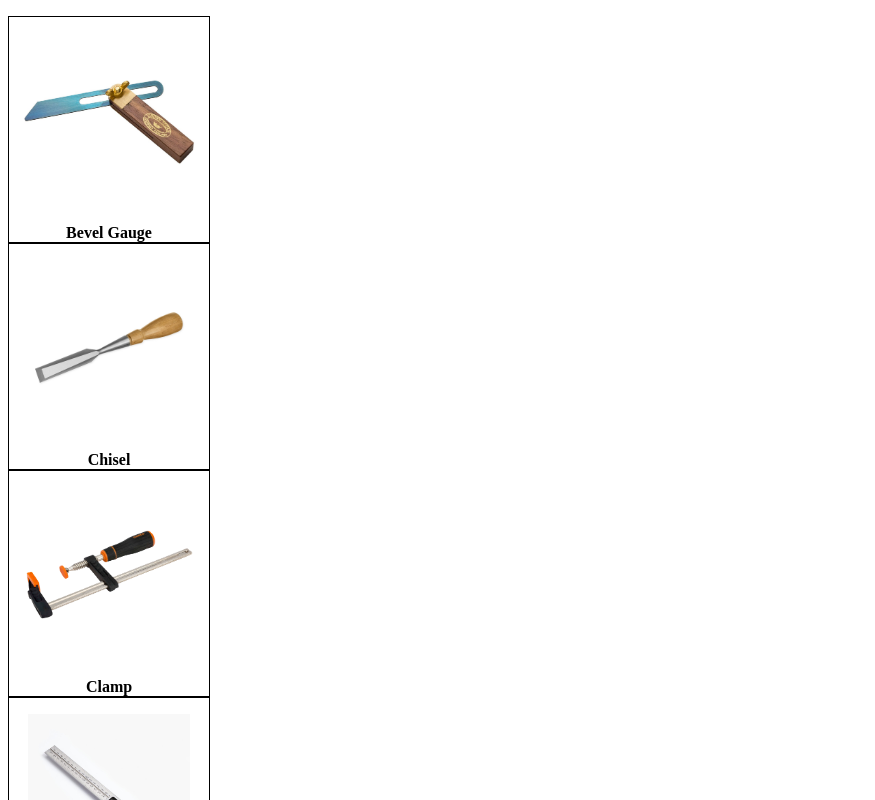
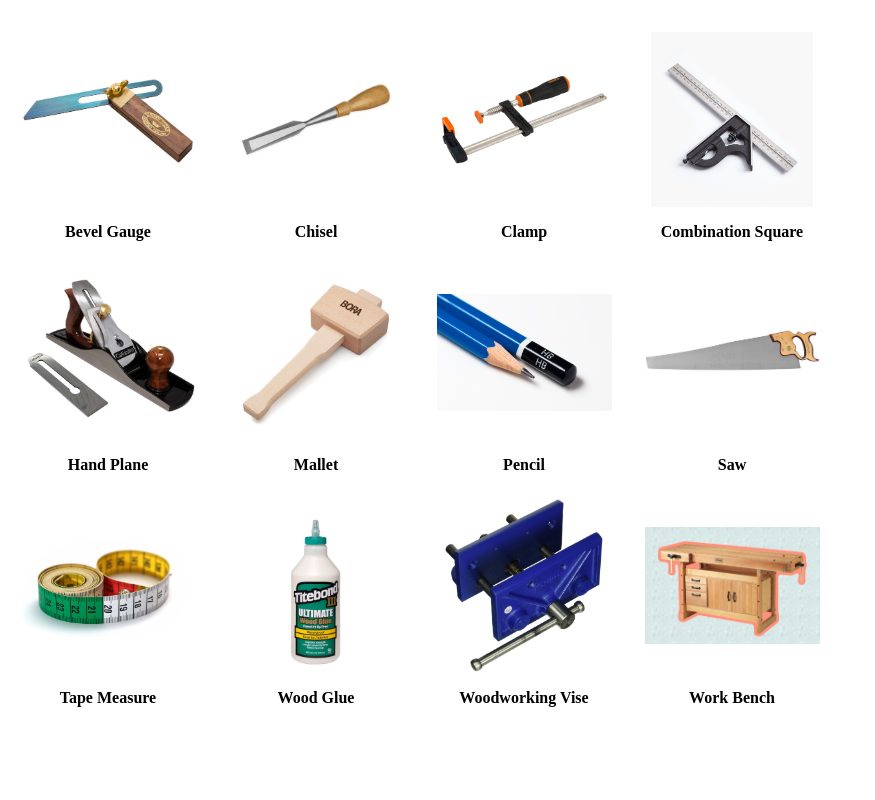
Before and after one commit to gitdingus/memory-game, a React app: page / in a window 1280 px wide. Shown: the top 800 px of the page, without its empty margins (0-875 px from the left). Built offline with nearby package versions, Linux system fonts and the light colour scheme.

Commit message:
Style container to display cards

```diff
--- a/src/App.jsx
+++ b/src/App.jsx
@@ -10,8 +10,10 @@ export default function App() {
   ));
 
   return (
-    <div>
-      { Cards }
+    <div className="card-container">
+      {
+        Cards
+      }
     </div>
   );
 }
--- a/src/styles.css
+++ b/src/styles.css
@@ -1,9 +1,17 @@
+.card-container {
+  display: grid;
+  grid-template-columns: repeat(4, auto);
+  gap: 8px;
+
+  width: fit-content;
+}
 .card {
   display: grid;
   grid-template-rows: 1fr auto;
   align-items: center;
   justify-content: center;
-  border: 1px solid black;
+
+  background-color: white;
   height: 225px;
   width: 200px;
 }
```
